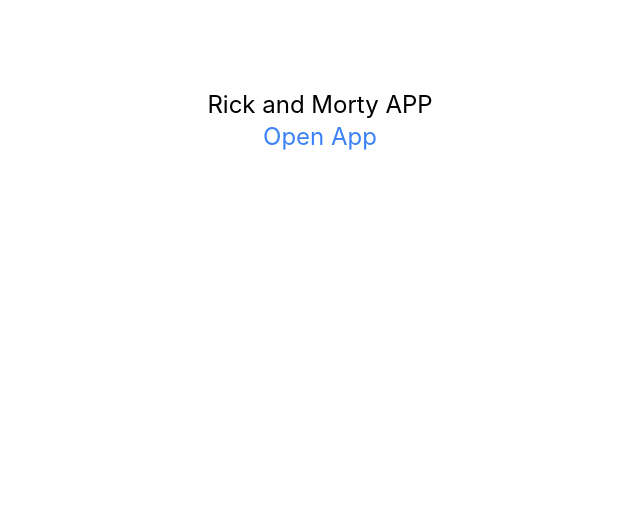
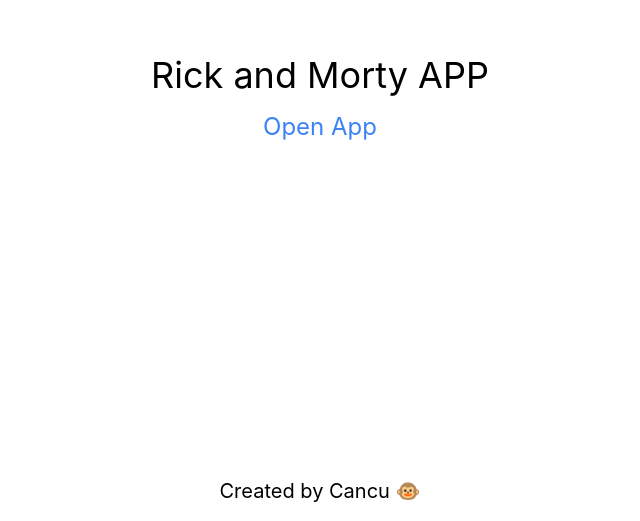
Before and after one commit to Cancuuu/cancu-fleek, a Next.js app: page / in a window 1280 px wide. Shown: the part 279-800 px from the top of the page, without its empty margins (320-960 px from the left). Built offline with nearby package versions, Linux system fonts and the light colour scheme.

Commit message:
fixed pagination arrow bug --- deleted unnecesary code

```diff
--- a/components/CharacterGrid.jsx
+++ b/components/CharacterGrid.jsx
@@ -2,9 +2,7 @@
 import { Pagination, CircularProgress } from "@mui/material";
 import CharacterCard from "./CharacterCard";
 
-const CharacterGrid = ({renderedCharacters, paginationNumber}) => {
-
-
+const CharacterGrid = ({ renderedCharacters, paginationNumber }) => {
   return (
     <div className="col-start-4 col-end-12 grid gap-16 grid-cols-3 auto-rows-auto h-full">
       {renderedCharacters ? (
@@ -14,13 +12,6 @@
       ) : (
         <CircularProgress />
       )}
-      <div className="col-start-2 col-end-2 flex justify-center items-center">
-        <Pagination
-          onChange={(e) => setPage(e.target.textContent)}
-          count={paginationNumber}
-          color="primary"
-        />
-      </div>
     </div>
   );
 };
--- a/components/FilterComponent.jsx
+++ b/components/FilterComponent.jsx
@@ -17,7 +17,7 @@
         id="outlined-basic"
         label="Name"
         variant="outlined"
-        onChange={(e, value) => {
+        onChange={(e) => {
           dispatch(addName(e.target.value || ""));
         }}
       />
@@ -30,11 +30,12 @@
             dispatch(addStatus(e.target.value || ""));
           }}
           label="Age"
+          defaultValue=""
         >
           <MenuItem value="">
             <em>None</em>
           </MenuItem>
-          <MenuItem value={"unknown"}>unknown</MenuItem>
+          <MenuItem value={"unknown"}>Unknown</MenuItem>
           <MenuItem value={"Alive"}>Alive</MenuItem>
           <MenuItem value={"Dead"}>Dead</MenuItem>
         </Select>
@@ -42,6 +43,7 @@
       <FormControl className="mt-8 w-full">
         <InputLabel id="demo-simple-select-label">Gender</InputLabel>
         <Select
+          defaultValue=""
           labelId="demo-simple-select-standard-label"
           id="demo-simple-select-standard"
           onChange={(e, value) => {
@@ -52,7 +54,7 @@
           <MenuItem value="">
             <em>None</em>
           </MenuItem>
-          <MenuItem value={"unknown"}>unknown</MenuItem>
+          <MenuItem value={"unknown"}>Unknown</MenuItem>
           <MenuItem value={"Male"}>Male</MenuItem>
           <MenuItem value={"Female"}>Female</MenuItem>
         </Select>
--- a/pages/characters/[id].jsx
+++ b/pages/characters/[id].jsx
@@ -36,8 +36,6 @@
 const CharacterPage = ({ character }) => {
   const [value, setValue] = useState(0);
   const [epCharacterData, setEpCharacterData] = useState([]);
-
-  console.log(epCharacterData);
 
   useEffect(() => {
     const fiveEpisodes = character.episode.slice(0, 5);
@@ -93,7 +91,6 @@
           <Tabs
             value={value}
             onChange={(e, value) => setValue(value)}
-            centered
             variant="scrollable"
             className="w-full mb-8"
           >
--- a/pages/characters/index.jsx
+++ b/pages/characters/index.jsx
@@ -102,7 +102,7 @@
       </main>
       <div className="lg:col-start-6 lg:col-end-10 flex justify-center items-center my-8">
         <Pagination
-          onChange={(e) => setPage(e.target.textContent)}
+          onChange={(e, value) => setPage(value)}
           count={paginationNumber}
           color="primary"
         />
--- a/pages/index.jsx
+++ b/pages/index.jsx
@@ -2,15 +2,18 @@
 
 export default function Home() {
   return (
-    <div className="h-screen w-screen">
+    <div className="h-screen w-screen overflow-hidden flex flex-col justify-center ">
       <div className="flex flex-col justify-center items-center h-full">
-        <h1 className="text-2xl">Rick and Morty APP</h1>
+        <h1 className="text-4xl mb-4">Rick and Morty APP</h1>
         <Link href="/characters">
-          <a className="text-blue-500">
-            <h1 className="text-2xl">Open App</h1>
-          </a>
+          <a className="text-blue-500 text-2xl">Open App</a>
         </Link>
       </div>
+      <footer className="text-center mb-4">
+        <p className="text-xl">
+          Created by <a href="https://github.com/Cancuuu">Cancu</a> 🐵
+        </p>
+      </footer>
     </div>
   );
 }
```
